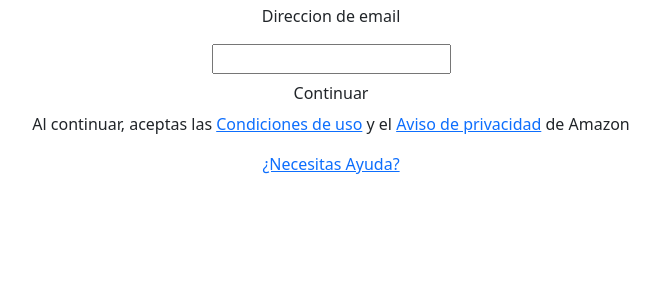
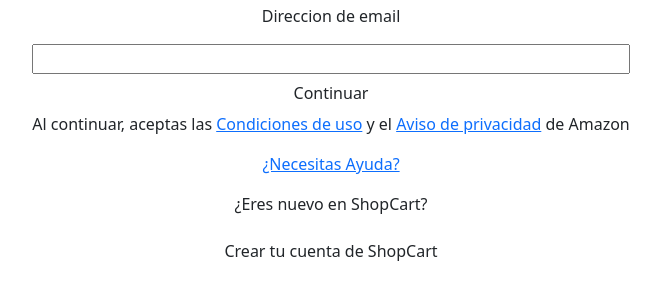
Before and after one commit to NicoLopezBjj/maquetadoecommerce, a plain HTML site: page singin.html in a window 1280 px wide. Shown: the part 82-378 px from the top of the page, without its empty margins (309-970 px from the left). Drawn offline with nearby package versions, Linux system fonts and the light colour scheme.

Commit message:
add button crear cuenta

```diff
--- a/singin.html
+++ b/singin.html
@@ -14,6 +14,7 @@
         <img src="Img/ShopCart.jpg" class="shopCart">
     </div>
     <div class="d-flex flex-column align-items-center text-center justify-content-center">
+        <div>
             <h2>Iniciar sesion</h2>
             <p>Direccion de email</p>
             <div class="d-flex flex-column">
@@ -23,5 +24,11 @@
             <p>Al continuar, aceptas las <a href="">Condiciones de uso</a> y el <a href="">Aviso de privacidad</a> de Amazon</p>
             <a href="">¿Necesitas Ayuda?</a>
         </div>
+        <div class="d-flex flex-column pt-3">
+            <p>¿Eres nuevo en ShopCart?</p>
+            <button class="btn">Crear tu cuenta de ShopCart</button>
+        </div>
+    </div>
+
 </body>
 </html>
```
Lines whose indentation alone changed are shown as unchanged.
